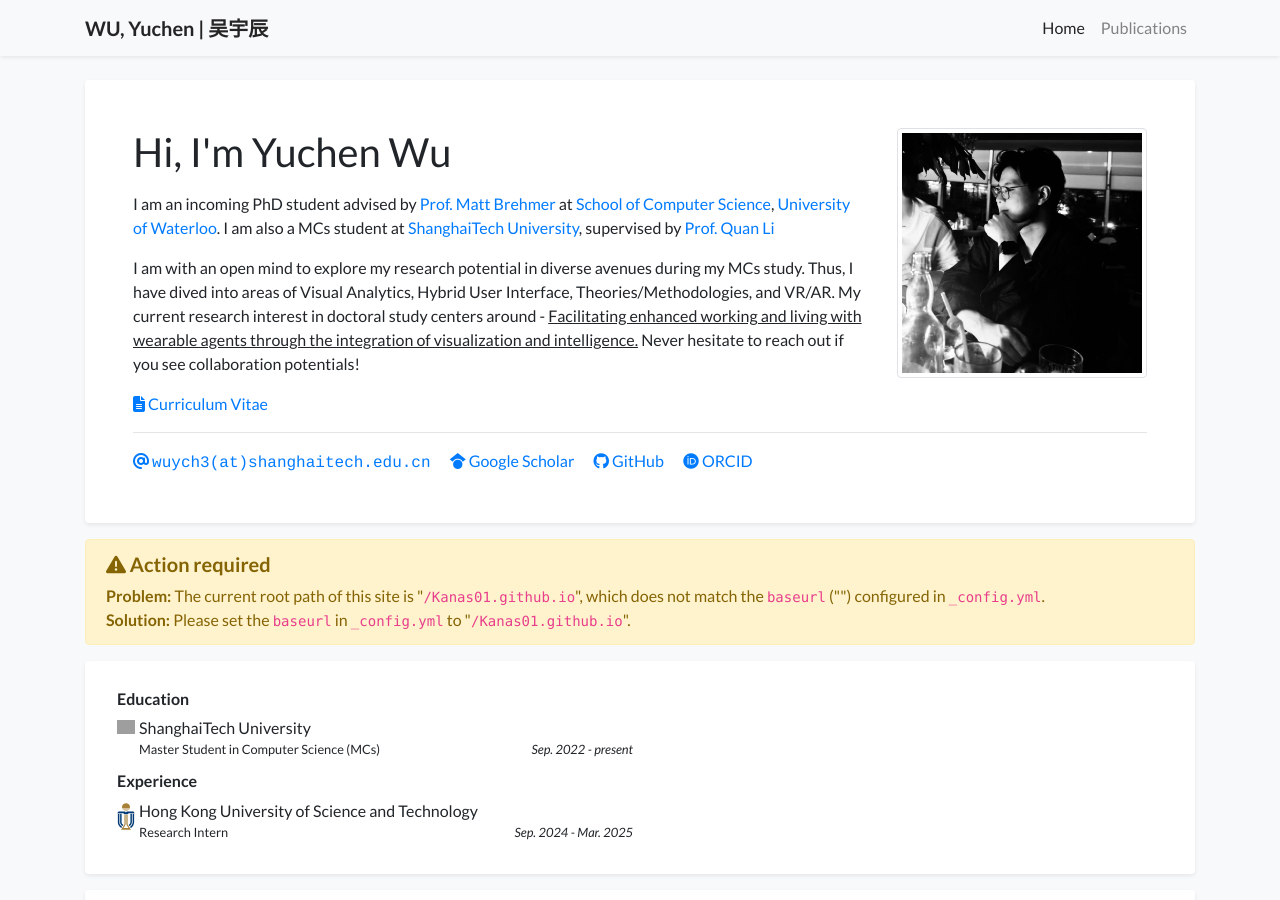
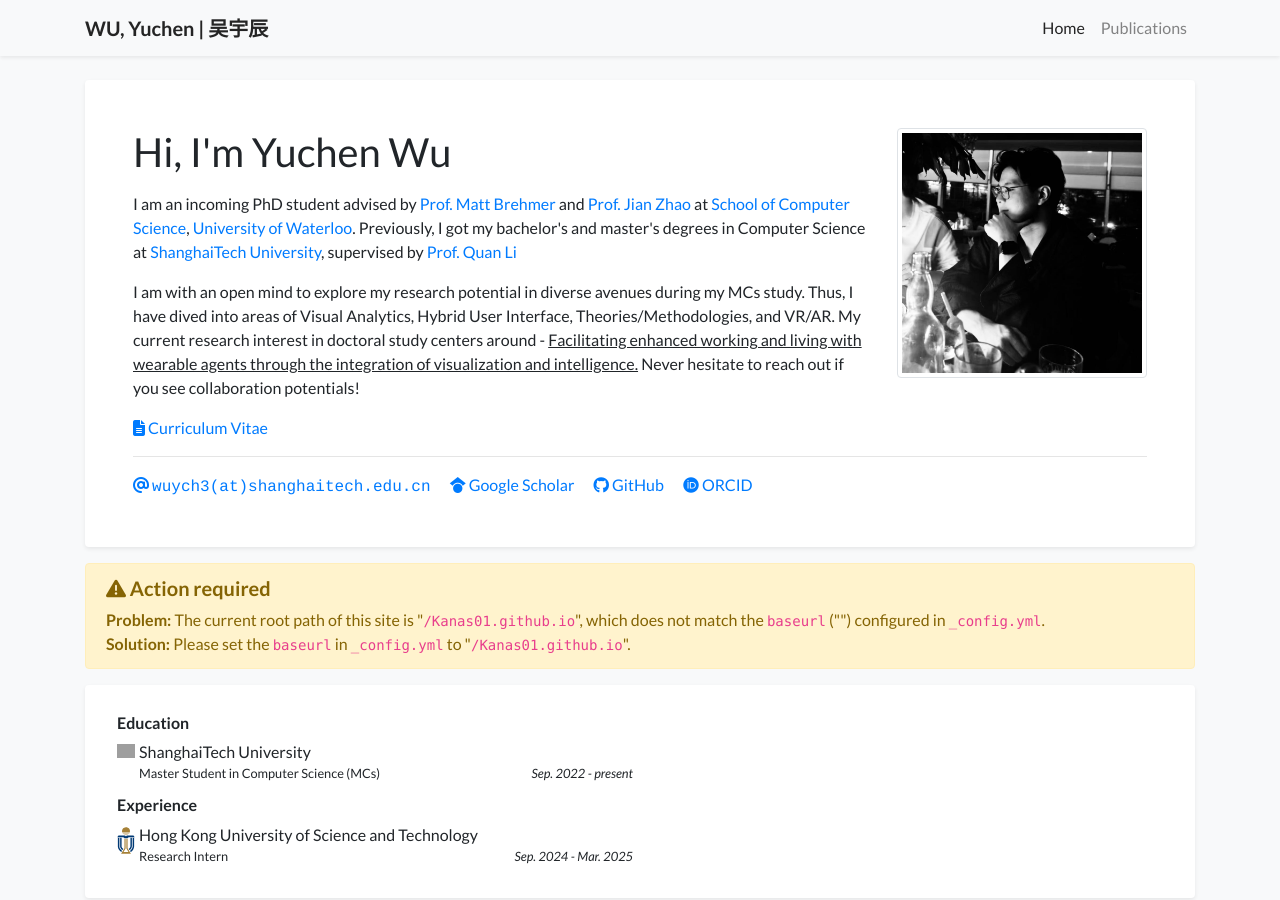
Before and after one commit to Kanas01/Kanas01.github.io, a Jekyll site: the page built from index.html, in a window 1280 px wide and 900 px high. Built offline with Jekyll 4.4.1, drawn with Linux system fonts in a browser that asks for light colours; a style sheet for code colours, icons or effects is not loaded; grey boxes are pictures that could not be loaded.

Commit message:
update personas

```diff
--- a/_data/profile.yml
+++ b/_data/profile.yml
@@ -21,8 +21,8 @@ orcid: "0009-0005-8333-4405"
 
 short_bio: >-
   <p>
-    I am an incoming PhD student advised by <a href="https://mattbrehmer.ca/">Prof. Matt Brehmer</a> at <a href="https://uwaterloo.ca/computer-science/">School of Computer Science</a>,
-    <a href="https://uwaterloo.ca/">University of Waterloo</a>. I am also a MCs student at <a href="https://www.shanghaitech.edu.cn/eng/">ShanghaiTech University</a>, supervised by <a href="https://faculty.sist.shanghaitech.edu.cn/liquan/">Prof. Quan Li</a>
+    I am an incoming PhD student advised by <a href="https://mattbrehmer.ca/">Prof. Matt Brehmer</a> and <a href="https://www.jeffjianzhao.com/">Prof. Jian Zhao</a> at <a href="https://uwaterloo.ca/computer-science/">School of Computer Science</a>,
+    <a href="https://uwaterloo.ca/">University of Waterloo</a>. Previously, I got my bachelor's and master's degrees in Computer Science at <a href="https://www.shanghaitech.edu.cn/eng/">ShanghaiTech University</a>, supervised by <a href="https://faculty.sist.shanghaitech.edu.cn/liquan/">Prof. Quan Li</a>
   </p>
   <p>
     I am with an open mind to explore my research potential in diverse avenues during my MCs study. Thus, I have dived into areas of Visual Analytics, Hybrid User Interface, Theories/Methodologies, and VR/AR.
```
